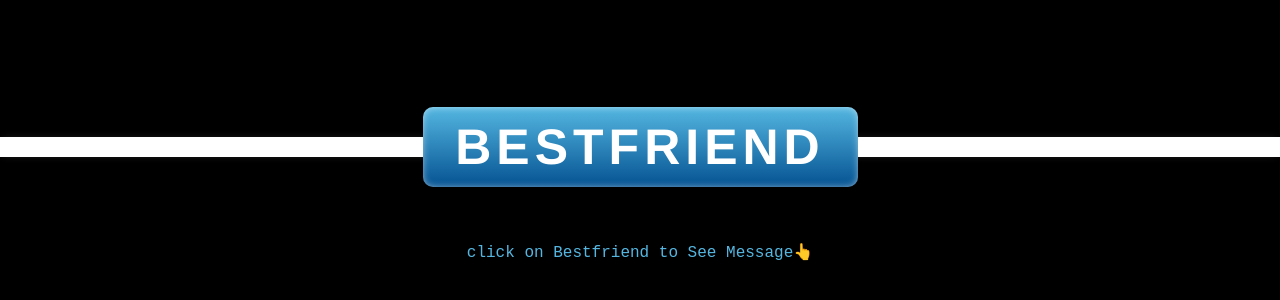
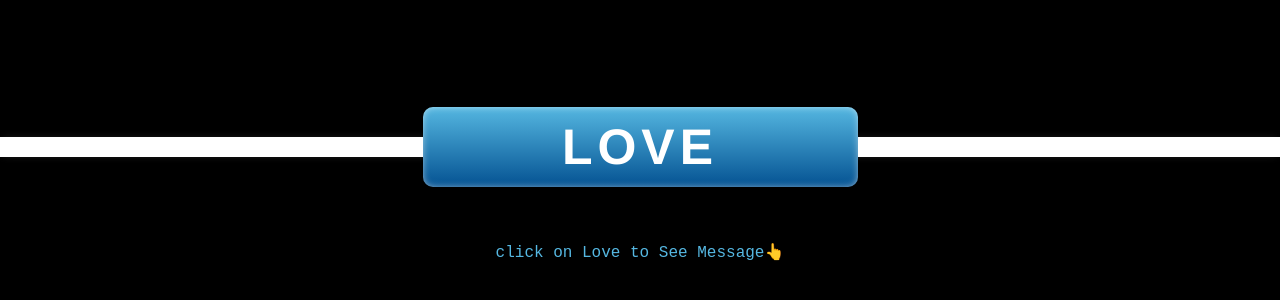
Before and after one commit to priyanshh09/Final, a plain HTML site: page index.html in a window 1280 px wide. Shown: the part 238-538 px from the top of the page. Drawn offline with Linux system fonts and the light colour scheme.

Commit message:
Update index.html

```diff
--- a/index.html
+++ b/index.html
@@ -8,10 +8,10 @@
   </head>
   <body>
     <div class="container">
-      <p>click on Bestfriend to See Message👆</p>
+      <p>click on Love to See Message👆</p>
       <div class="ribbon"></div>
       <div class="tag">
-        <a href="book.html">Bestfriend</a>
+        <a href="book.html">Love</a>
       </div>
     </div>
   </body>
```
